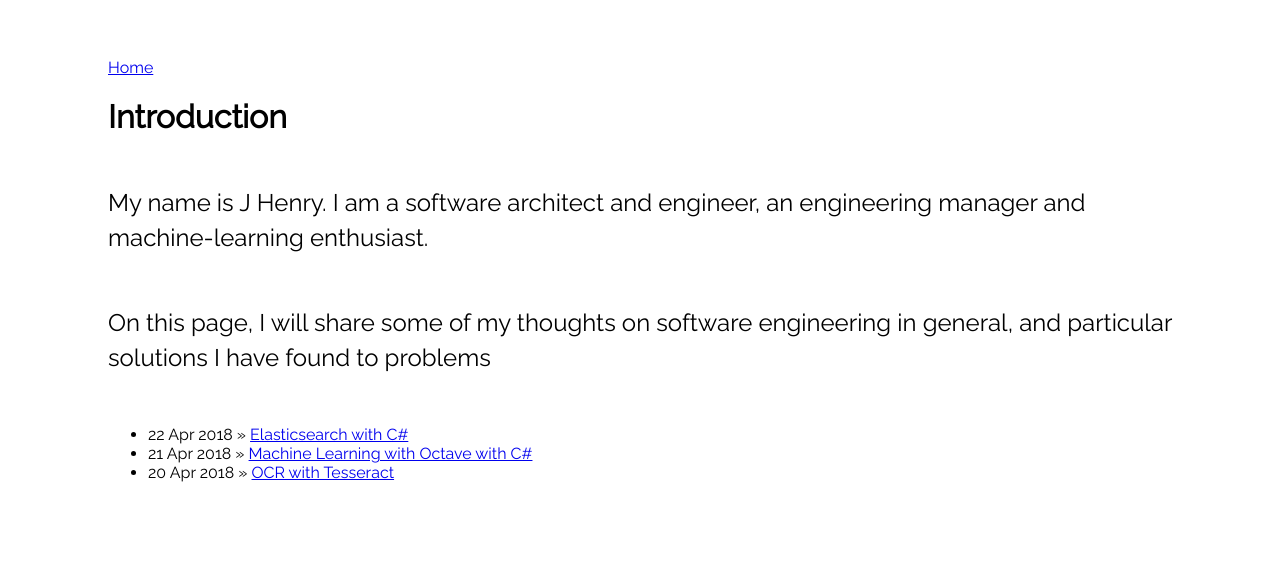
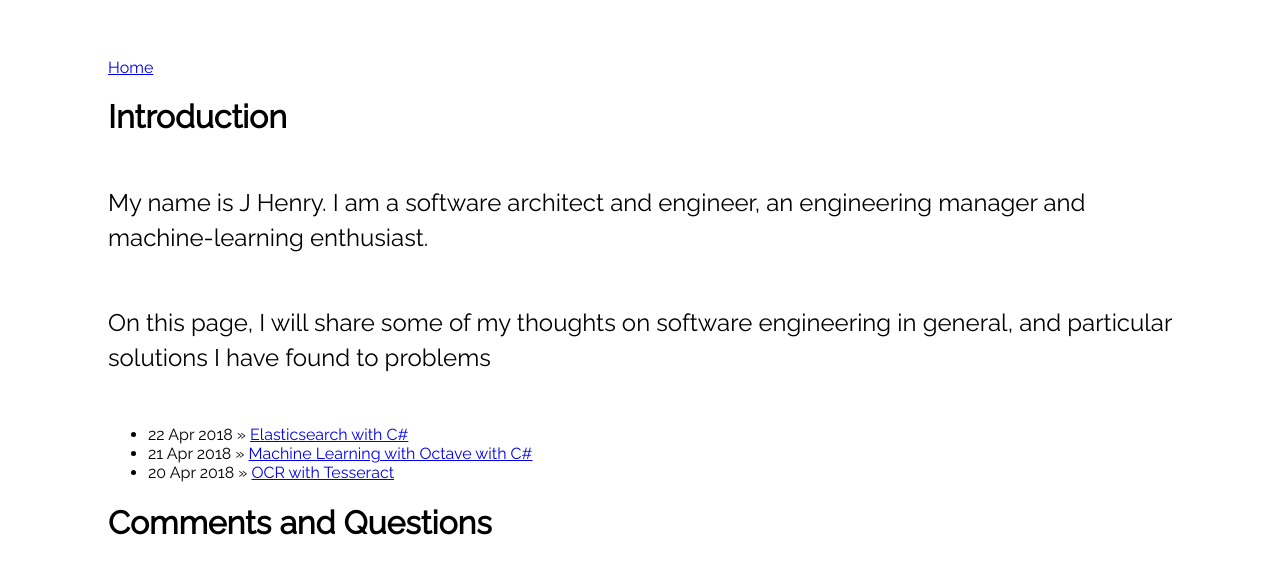
Before and after one commit to theonej/theonej.github.io, a Jekyll site: the page built from index.html, in a window 1280 px wide. Shown: the top 574 px of the page. Built offline with Jekyll 4.4.1, drawn with Linux system fonts in a browser that asks for light colours; comment, search, counter and statistics services are not loaded.

Commit message:
removing condition for comments

```diff
--- a/_includes/comments.html
+++ b/_includes/comments.html
@@ -1,4 +1,5 @@
 
+<h1>Comments and Questions</h1>
 <div id="disqus_thread"></div>
 <script>
     (function() {
```
